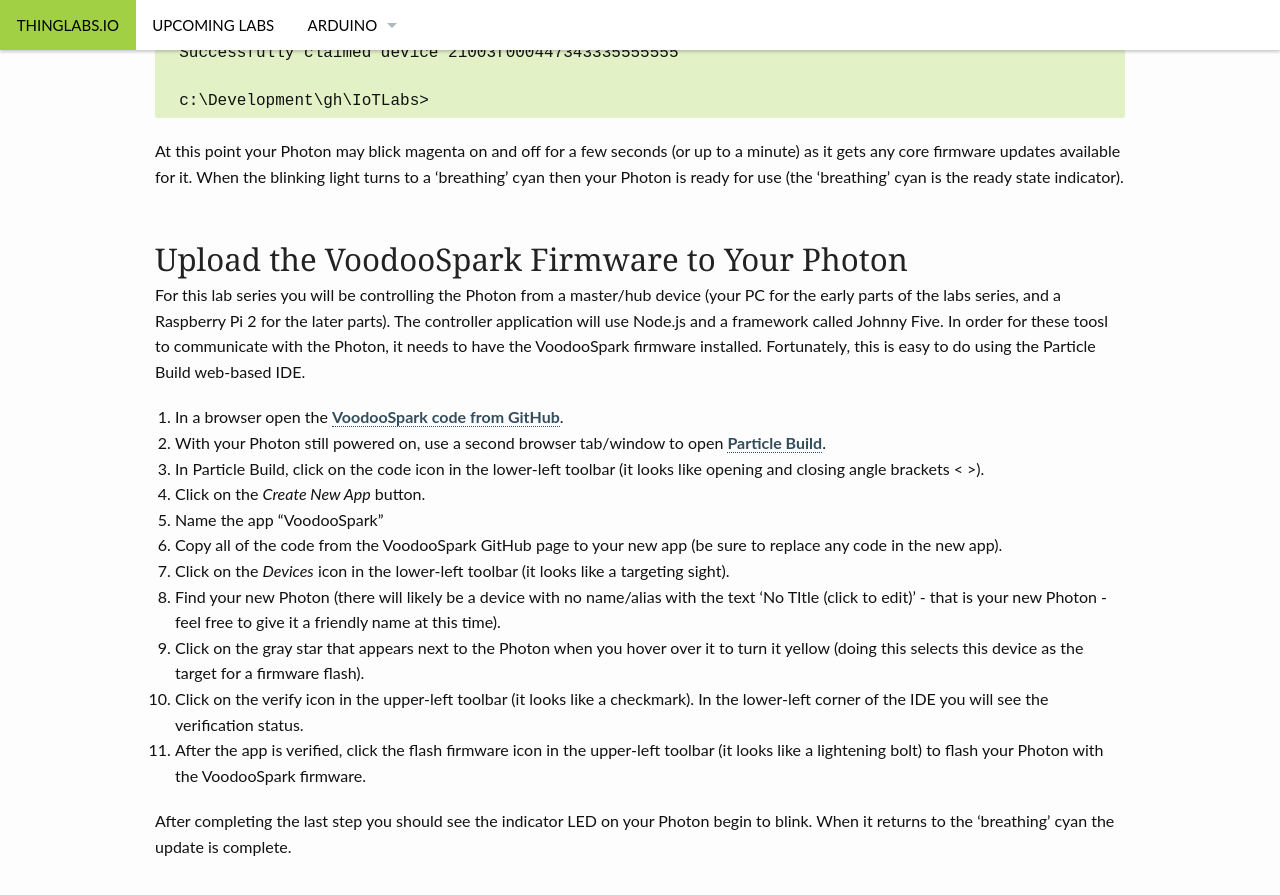
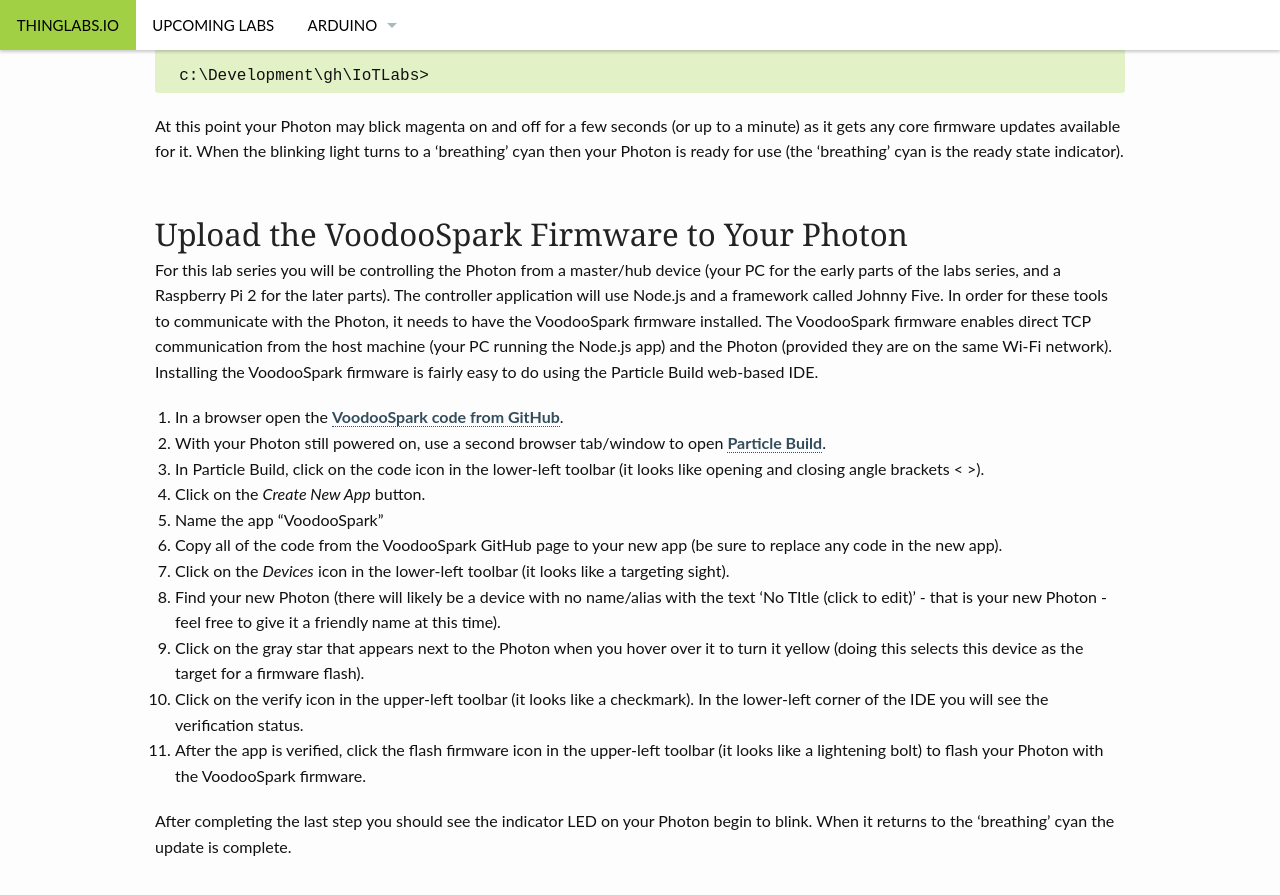
Before and after one commit to ThingLabsIo/ThingLabsIo.github.io, a Jekyll site: the page built from pages/photon-lab001.md, in a window 1280 px wide and 900 px high, scrolled down 3297 px. Shown: the top 895 px of the window. Built offline with Jekyll 4.4.1, drawn with Linux system fonts in a browser that asks for light colours; some of the changed text lies outside the part shown.

Commit message:
Added note about VoodooSpark and running on WiFI

```diff
--- a/pages/photon-lab001.md
+++ b/pages/photon-lab001.md
@@ -124,7 +124,7 @@
 At this point your Photon may blick magenta on and off for a few seconds (or up to a minute) as it gets any core firmware updates available for it. When the blinking light turns to a 'breathing' cyan then your Photon is ready for use (the 'breathing' cyan is the ready state indicator).
 
 ## Upload the VoodooSpark Firmware to Your Photon
-For this lab series you will be controlling the Photon from a master/hub device (your PC for the early parts of the labs series, and a Raspberry Pi 2 for the later parts). The controller application will use Node.js and a framework called Johnny Five. In order for these toosl to communicate with the Photon, it needs to have the VoodooSpark firmware installed. Fortunately, this is easy to do using the Particle Build web-based IDE.
+For this lab series you will be controlling the Photon from a master/hub device (your PC for the early parts of the labs series, and a Raspberry Pi 2 for the later parts). The controller application will use Node.js and a framework called Johnny Five. In order for these tools to communicate with the Photon, it needs to have the VoodooSpark firmware installed. The VoodooSpark firmware enables direct TCP communication from the host machine (your PC running the Node.js app) and the Photon (provided they are on the same Wi-Fi network). Installing the VoodooSpark firmware is fairly easy to do using the Particle Build web-based IDE.
 
 1. In a browser open the [VoodooSpark code from GitHub](https://raw.githubusercontent.com/voodootikigod/voodoospark/master/firmware/voodoospark.cpp).
 2. With your Photon still powered on, use a second browser tab/window to open [Particle Build](https://build.particle.io/).
@@ -256,6 +256,10 @@
 
 You should the indicator LED on the Photon blink a little as the app is initialized, and then the on-board LED next to pin _D7_ and the LED you connected should start blinking in unison at one blink per second.
 
+<blockquote>
+Note: The Photon doesn't need to be plugged into your PC - it simply needs to be powered on and on the same Wi-Fi you configured it for (and the PC running the Node.js app has to be on the same Wi-F network).
+</blockquote>
+
 Press <kbd>CTRL</kbd> + <kbd>C</kbd> twice to exit the program without closing the window. After stopping the application press the _Reset_ button on the Photon to prepare it for the next run.
 
 ## Conclusion &amp; Next Steps
@@ -263,10 +267,4 @@
 
 In the [next lab][/photon/02] you will learn how to read voltage coming in on an analog pin, and you will learn how to use a voltage divider to capture the variable resistance provided by a photoresistor.
 
-## Want to Try Something?
-If you want to experinment with more labs like this you can try out these code samples:
-
-1. [Writing out to a RGB LED][7]
-2. [Writing out to a Servo][8]
-
 {% include next-previous-post-in-category.html %}
```
